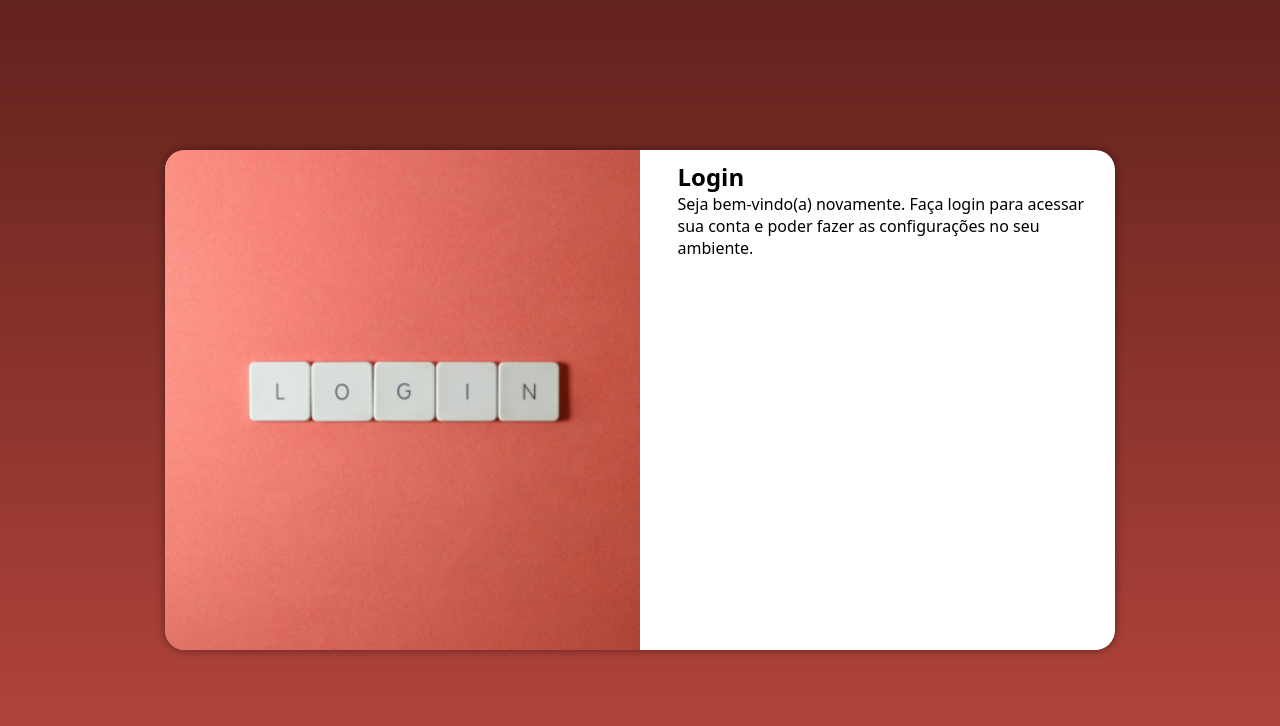
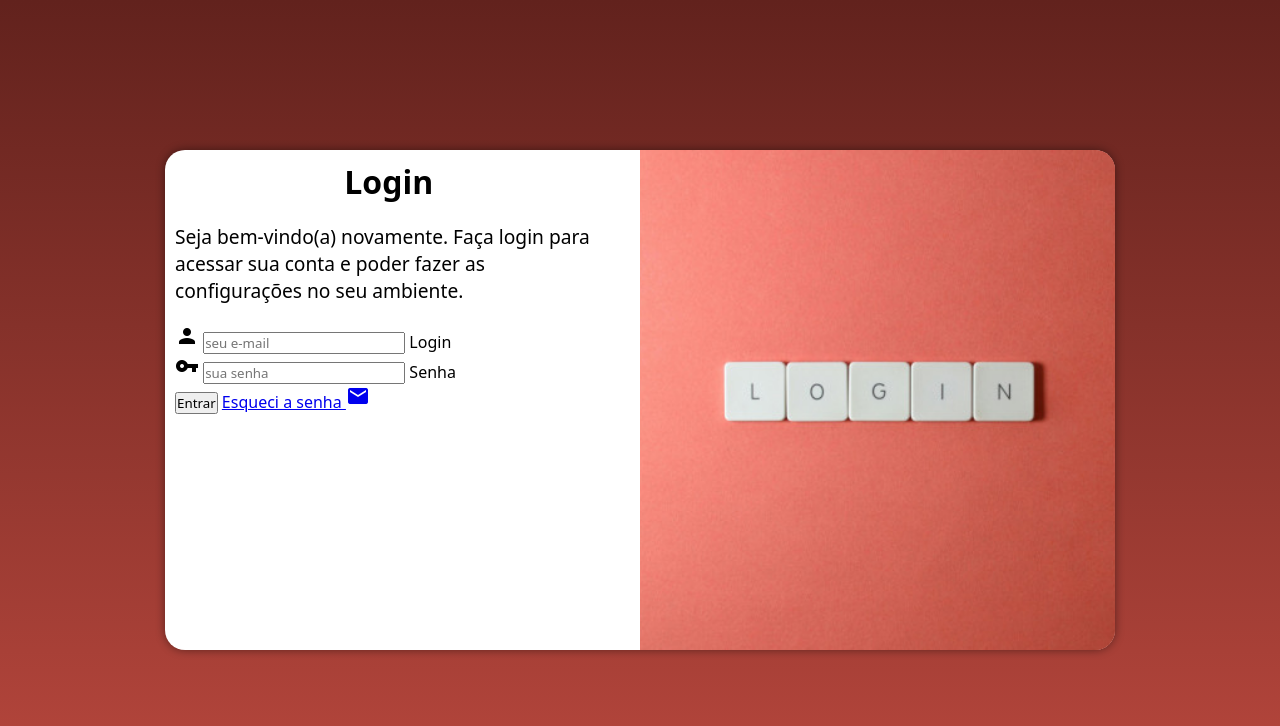
Before and after one commit to joaobaferreiraf/Projeto-Login, a plain HTML site: page index.html in a window 1280 px wide. Drawn offline with Linux system fonts and the light colour scheme.

Commit message:
feito o form

```diff
--- a/estilos/media-query.css
+++ b/estilos/media-query.css
@@ -29,6 +29,10 @@ Grandes telas: acima de 1200px
         float: right;
         width: 65%;
     }
+
+    div#formulario > p {
+        font-size: 1em;
+    }
 }
 
 @media screen and (min-width: 992px) {
@@ -42,14 +46,22 @@ Grandes telas: acima de 1200px
     }
 
     section#login >div#imagem {
-        float: left;
+        float: right;
         width: 50%;
         height: 100%;
     }
 
     section#login > div#formulario {
-        float: right;
+        float: left;
         width: 45%;
+    }
+
+    div#formulario > h1 {
+        font-size: 2em;
+    }
+
+    div#formulario > p {
+        font-size: 1.2em;
     }
 }
 }
--- a/estilos/style.css
+++ b/estilos/style.css
@@ -57,3 +57,13 @@ section#login > div#formulario {
     display: block;
     padding: 10px;
 }
+
+div#formulario > h1 {
+    text-align: center;
+    padding-bottom: 20px;
+}
+
+div#formulario > p {
+    font-size: 0.8em;
+    padding-bottom: 20px;
+}
--- a/index.html
+++ b/index.html
@@ -6,7 +6,8 @@
     <title>Login</title>
     <link rel="stylesheet" href="estilos/style.css">
     <link rel="stylesheet" href="estilos/media-query.css">
-</head>
+    <link href="https://fonts.googleapis.com/icon?family=Material+Icons" rel="stylesheet">
+    </head>
 <body>
     <section id="login">
         <div id="imagem">
@@ -16,7 +17,20 @@
         <div id="formulario">
             <h1>Login</h1>
             <p>Seja bem-vindo(a) novamente. Faça login para acessar sua conta e poder fazer as configurações no seu ambiente.</p>
-            <form action="login.php" method="post"></form>
+            <form action="login.php" method="post" autocomplete="on">
+                <div class="campo">
+                    <i class="material-icons">person</i>
+                    <input type="email" name="login" id="ilogin" placeholder="seu e-mail" autocomplete="email" required maxlength="30">
+                    <label for="ilogin">Login</label>
+                </div>
+                <div class="campo">
+                    <i class="material-icons">vpn_key</i>
+                    <input type="password" name="senha" id="isenha" placeholder="sua senha" autocomplete="current-password" required minlength="8" maxlength= "20">
+                    <label for="isenha">Senha</label>
+                 </div>
+                 <input type="submit" value="Entrar">
+                 <a href="esqueci.html">Esqueci a senha <i class= "material-icons">mail</i></a>
+            </form>
         </div>
     </section>
 </body>
```
